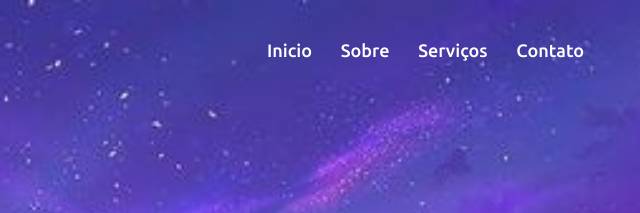
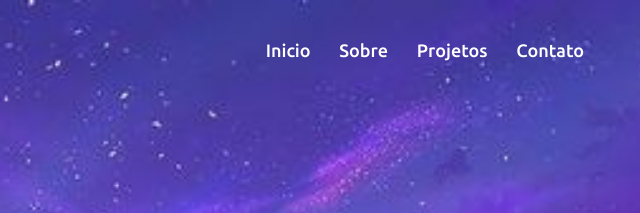
Before and after one commit to jjulliana12/portifolio, a plain HTML site: page index.html in a window 1280 px wide. Shown: the top 213 px of the page, 616-1256 px from the left. Drawn offline with nearby package versions, Linux system fonts and the light colour scheme; files whose address does not match are found by name.

Commit message:
Update index.html

```diff
--- a/index.html
+++ b/index.html
@@ -18,7 +18,7 @@
             <ul class="menu">
                 <li><a href="#home">Inicio</a></li>
                 <li><a href="#about">Sobre</a></li>
-                <li><a href="#services">Serviços</a></li>
+                <li><a href="#services">Projetos</a></li>
                 <li><a href="#contact">Contato</a></li>
             </ul>
             <div class="menu-btn">
```
